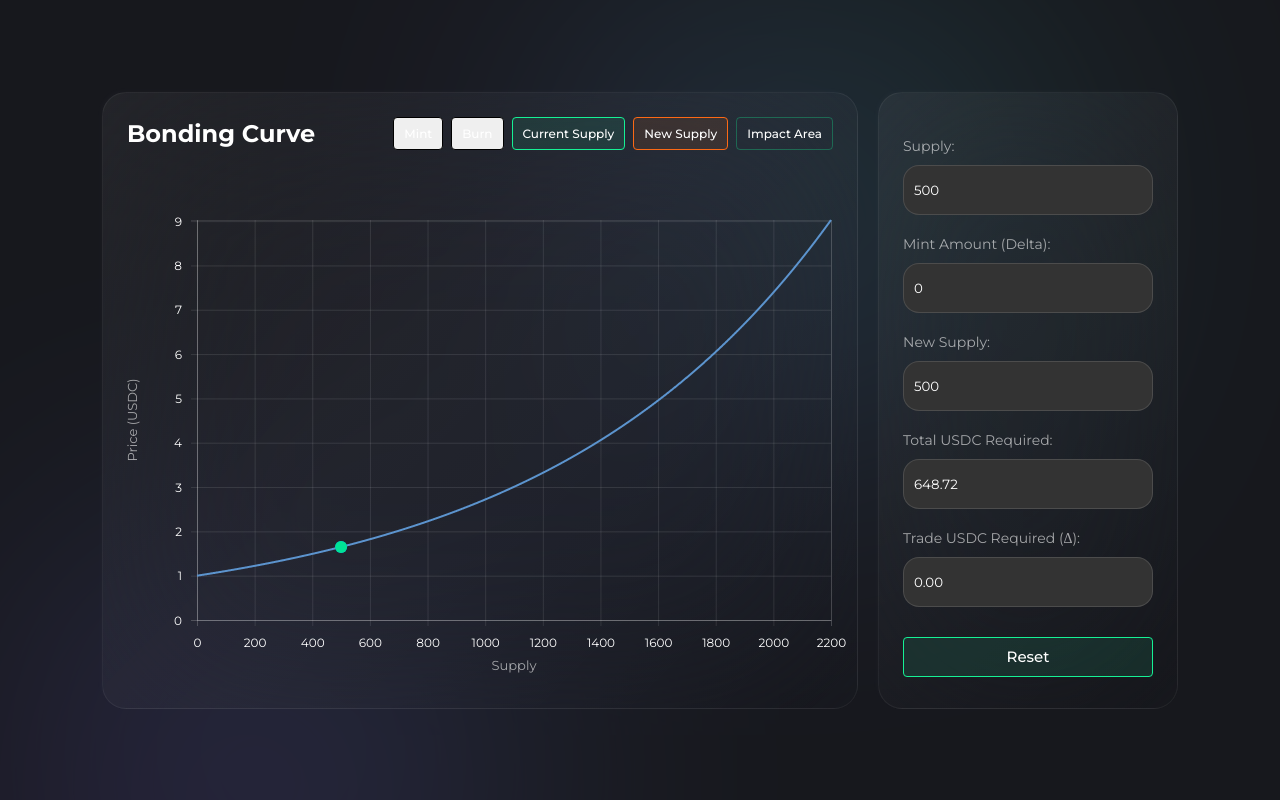
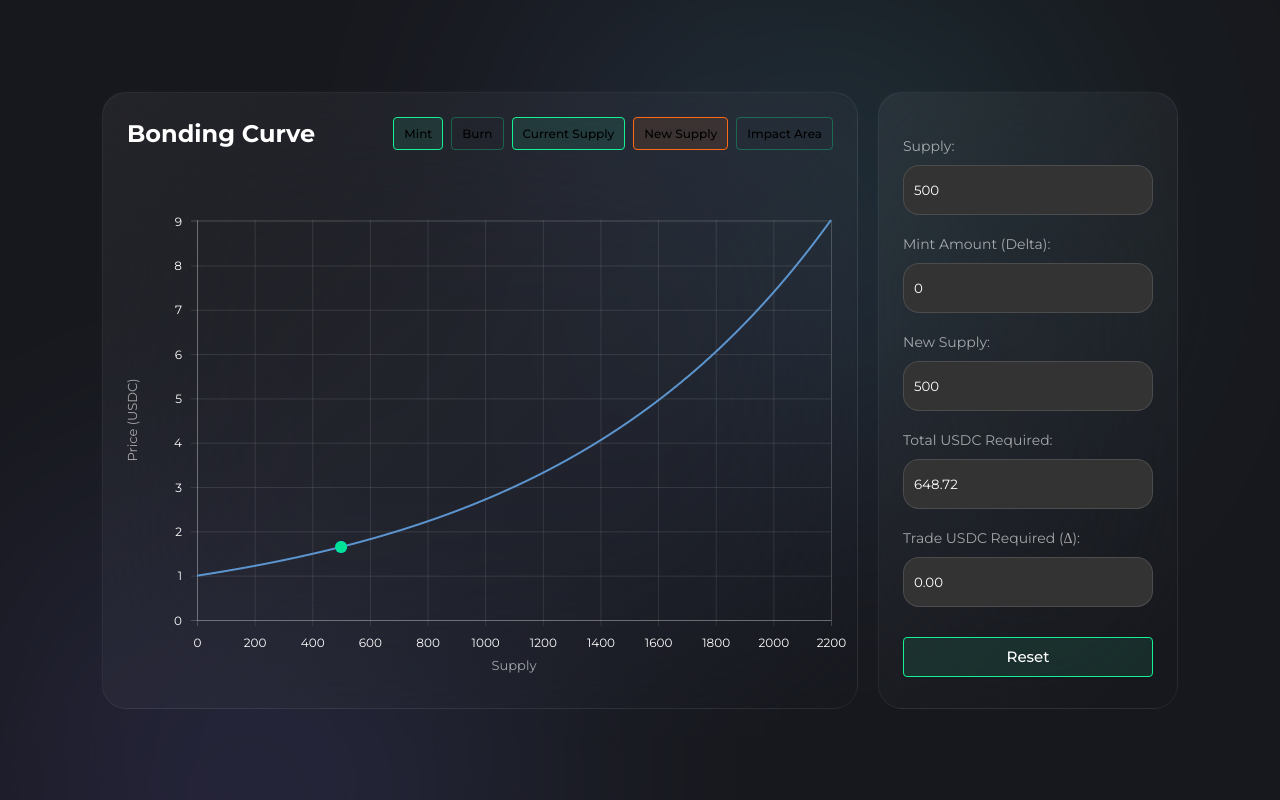
Before and after one commit to antisyst/trade_chart, a Next.js app: page / in a window 1280 px wide. Built offline with nearby package versions, Linux system fonts and the light colour scheme.

Commit message:
Update Chart.module.scss

```diff
--- a/src/styles/Chart.module.scss
+++ b/src/styles/Chart.module.scss
@@ -53,9 +53,32 @@
         padding: 8px 10px;
         border-width: 1.5px;
         font-size: 12px;
-        color: #FFFFFF;
         font-weight: 500;
         border-style: solid;
+
+
+        &.burnButton {
+          background: transparent;
+          border-color: #16F1954D;
+          transition: all 0.1s ease-out;
+
+          &.active {
+            background: #23DEA01A;
+            border-color: #16F195;
+          }
+        }
+
+        &.mintButton {
+          background: transparent;
+          border-color: #16F1954D;
+          transition: all 0.1s ease-out;
+
+
+          &.active {
+            background: #23DEA01A;
+            border-color: #16F195;
+          }
+        }
 
         &.bondingCurveButton {
           background: #2AABEE1A;
```
